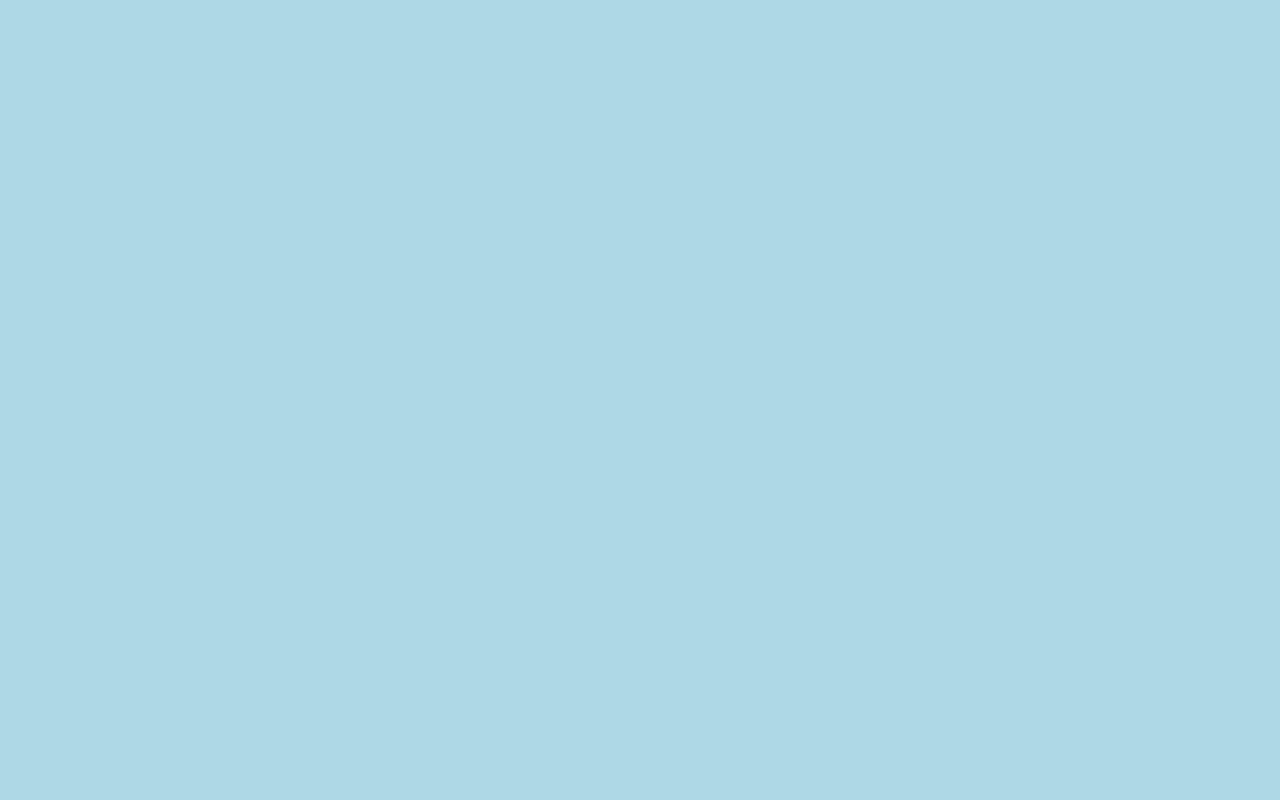
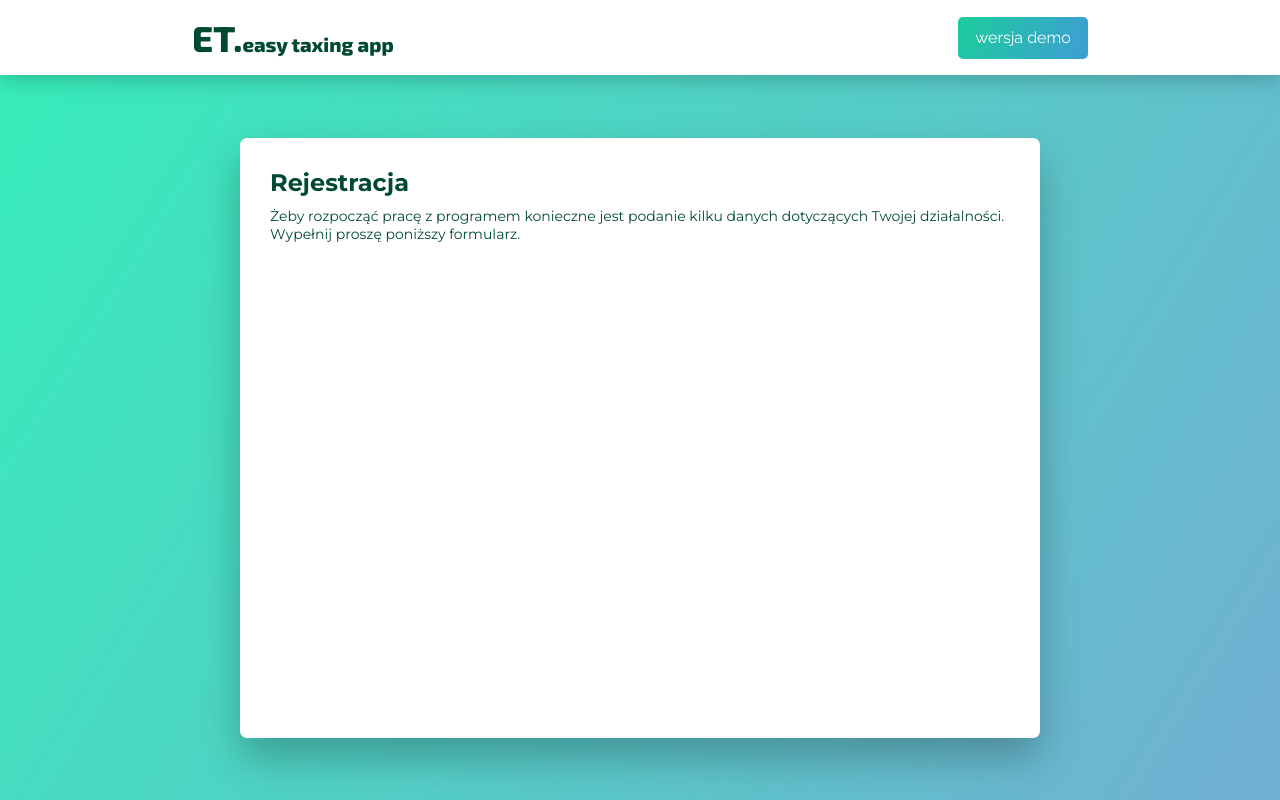
Before and after one commit to pavkrol/et-app, a React app: page /register in a window 1280 px wide. Built offline with nearby package versions, Linux system fonts and the light colour scheme.

Commit message:
added routing, started to style register page

```diff
--- a/src/components/Logo.js
+++ b/src/components/Logo.js
@@ -1,5 +1,6 @@
 import React from "react";
 import styled from "styled-components";
+import {Link} from "@reach/router";
 
 const Wrapper = styled.div`
   display: flex;
@@ -20,7 +21,7 @@ font-size: 20px;
 
 const Logo = () => {
   return (
-    <Wrapper>
+    <Wrapper as={Link} to="/">
       <Abbr>ET.</Abbr>
       <AppName>easy taxing app</AppName>
     </Wrapper>
--- /dev/null
+++ b/src/components/RegisterForm.js
@@ -0,0 +1,17 @@
+import React from 'react';
+import styled from 'styled-components';
+
+const Form = styled.form`
+
+`;
+
+
+const RegisterForm = () => {
+  return(
+    <Form>
+
+    </Form>
+  )
+};
+
+export default RegisterForm;
--- a/src/layout/HeroWrapper.js
+++ b/src/layout/HeroWrapper.js
@@ -20,6 +20,7 @@ const Title = styled.h2`
   line-height: 41px;
   color: white;
   margin-bottom: 10px;
+  padding-top: 20vh;
 `;
 
 const Subtitle = styled.h3`
@@ -38,7 +39,6 @@ const ButtonsWrapper = styled.div`
 const WrapperLeft = styled.div`
   display: flex;
   flex-direction: column;
-  justify-content: center;
 
   * {
     margin-right: 20px;
@@ -55,7 +55,7 @@ const HeroWrapper = () => {
         <Title>Podatki, faktury, płatności - wszystko w jednym miejscu</Title>
         <Subtitle>Wszystko czego potrzebujesz, żeby samodzielnie prowadzić księgowość w jednoosobowej działalności gospodarczej</Subtitle>
         <ButtonsWrapper>
-          <Button type="full">Zarejestruj</Button>
+          <Button as={Link} to="register" type="full">Zarejestruj</Button>
           <Button type="empty">Zaloguj</Button>
         </ButtonsWrapper>
         </WrapperLeft>
--- /dev/null
+++ b/src/layout/MainContent.js
@@ -0,0 +1,51 @@
+import React from 'react';
+import styled from 'styled-components';
+import RegisterForm from '../components/RegisterForm';
+
+const Content = styled.section`
+  height: calc(100vh - 75px);
+  background: linear-gradient(121.86deg, #37ECBA 0.33%, #37ECBA 0.34%, #72AFD3 100%);
+  display: flex;
+  justify-content: center;
+  align-items: center;
+`;
+
+const FormWrapper = styled.div`
+  width: 800px;
+  min-height: 600px;
+  background-color: white;
+  box-shadow: 0 20px 40px rgba(0,0,0,0.25);
+  border-radius: 7px;
+  padding: 30px;
+`;
+
+const Title = styled.h2`
+  font-family: ${({theme}) => theme.font.main};
+  font-weight: 600;
+  font-size: 24px;
+  color: ${({theme}) => theme.colors.darkGreen};
+  margin-bottom: 10px;
+`;
+
+const Description = styled.p`
+  font-family: ${({theme}) => theme.font.main};
+  font-weight: 400;
+  font-size: 14px;
+  color: ${({theme}) => theme.colors.darkGreen};
+`;
+
+const MainContent = () => {
+  return (
+    <Content>
+      <FormWrapper>
+      <Title>Rejestracja</Title>
+      <Description>Żeby rozpocząć pracę z programem konieczne jest podanie kilku danych dotyczących Twojej działalności. Wypełnij proszę poniższy formularz.</Description>
+      <RegisterForm/>
+      </FormWrapper>
+
+
+    </Content>
+  )
+};
+
+export default MainContent;
--- a/src/layout/RegisterPage.js
+++ b/src/layout/RegisterPage.js
@@ -1,5 +1,7 @@
 import React from 'react';
 import styled from "styled-components";
+import HeaderWrapper from "./HeaderWrapper";
+import MainContent from './MainContent';
 
 const Box = styled.div`
   width: 100%;
@@ -9,7 +11,10 @@ const Box = styled.div`
 
 const RegisterPage = () => {
   return (
-    <Box></Box>
+    <>
+      <HeaderWrapper />
+      <MainContent />
+    </>
   )
 };
 
--- a/webpack.config.js
+++ b/webpack.config.js
@@ -20,6 +20,9 @@ module.exports = {
       }
     ]
   },
+  devServer: {
+    historyApiFallback: true
+  },
   plugins: [
     new HtmlWebPackPlugin({
       template: "./src/index.html",
```
